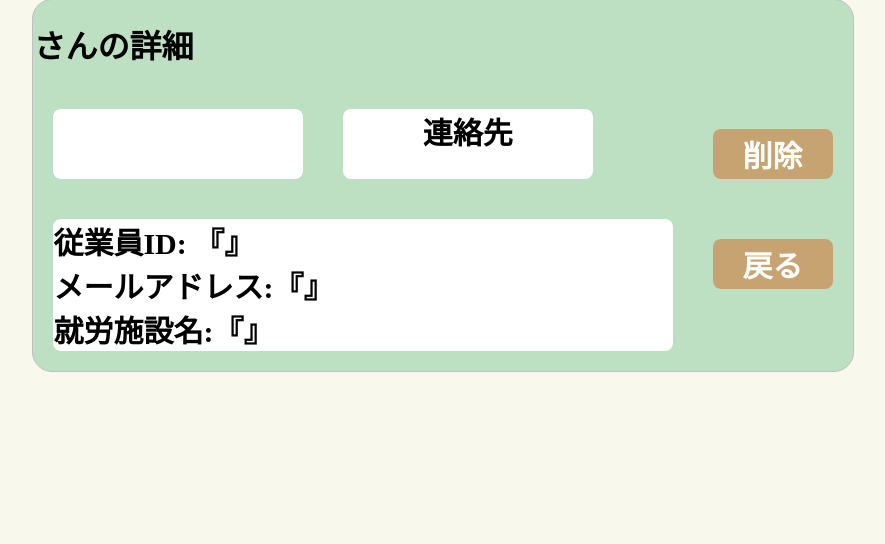
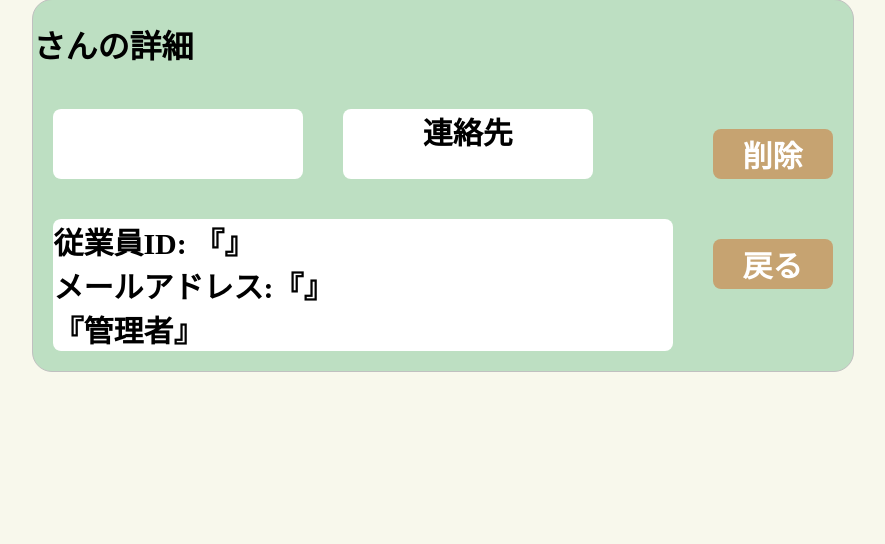
Before and after one commit to ant-ray/sheel, a Laravel app: template resources/views/sheelAdmin/user.blade.php in a window 1280 px wide. Shown: the part 221-765 px from the top of the page, without its empty margins (198-1083 px from the left). Run offline with Laravel 8, Linux system fonts and the light colour scheme; the template is opened without the code that fills it, so the values that code supplies are empty.

Commit message:
従業員詳細画面更新

```diff
--- a/resources/views/sheelAdmin/user.blade.php
+++ b/resources/views/sheelAdmin/user.blade.php
@@ -11,13 +11,13 @@
                     <div class="tel">連絡先{{ $user->tel }}</div>
                     <div class="delete">
                         <script type="text/javascript">
-                            function disp(){
+                            function disp() {
                                 // 「OK」時の処理開始 ＋ 確認ダイアログの表示
-                                if(window.confirm('本当に実行しますか？')){
-                                    location.href='{{ route('userDelete') }}?id={{ $user->id }}'
+                                if (window.confirm('本当に実行しますか？')) {
+                                    location.href = '{{ route('userDelete') }}?id={{ $user->id }}'
                                 }
                             }
-                            </script>
+                        </script>
                         <button class="backButton" onclick="disp()">削除</button>
                     </div>
                 </div>
@@ -26,7 +26,11 @@
                         <p>従業員ID: 『{{ $user->id }}』</p>
                         <p>メールアドレス:『{{ $user->email }}』</p>
                         <!--- もし管理者だった場合は管理者を返す ---->
+                        @isset($institutionName->name)
                             <p>就労施設名:『{{ $institutionName->name }}』</p>
+                        @else
+                            <p>『管理者』</p>
+                        @endisset
                     </div>
                     <div class="back">
                         <button class="backButton" onClick="history.back();">戻る</button>
```
